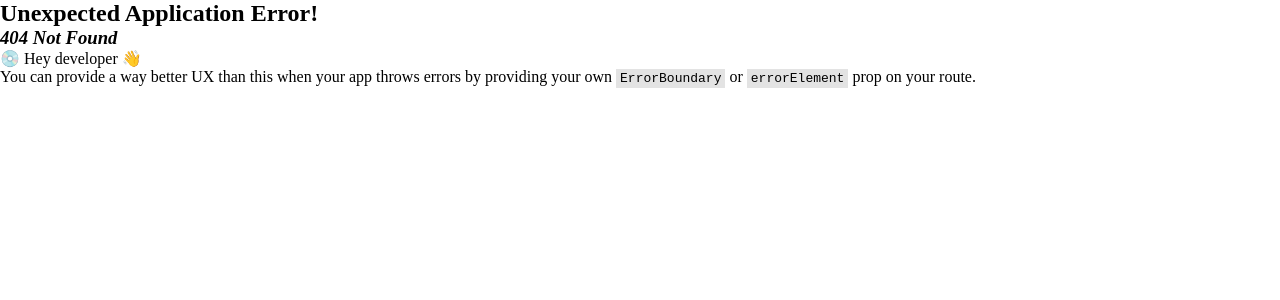
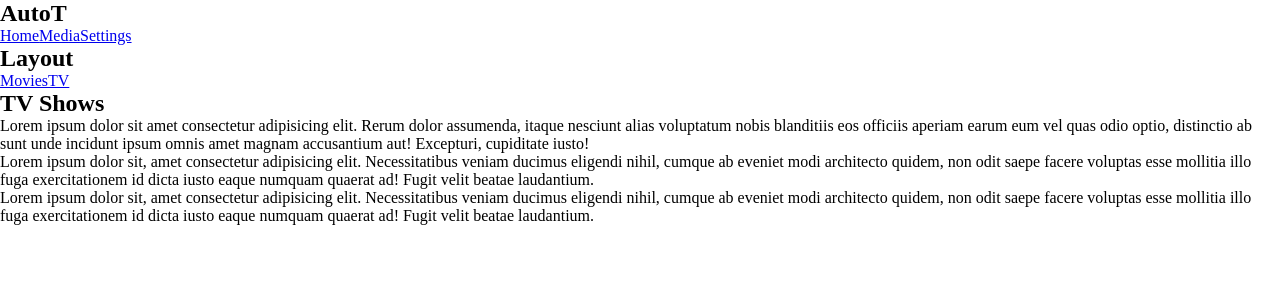
Before and after one commit to auto3t/auto3t, a JavaScript app in the folder frontend/: page /media/tv in a window 1280 px wide. Before the commit this address had no page. Shown: the top 300 px of the page. Built offline with nearby package versions, Linux system fonts and the light colour scheme; the HTML template or start-up script is replaced by a standard one.

Commit message:
add media with subpages

```diff
--- a/frontend/src/App.js
+++ b/frontend/src/App.js
@@ -5,14 +5,24 @@
   createRoutesFromElements,
 } from 'react-router-dom';
 
+// pages
 import Home from './pages/Home';
 import Settings from './pages/Settings';
+import Movies from './pages/media/Movies';
+import TVShows from './pages/media/TVShows';
+
+// layouts
 import RootLayout from './layouts/RootLayout';
+import MediaRootLayout from './layouts/MediaLayout';
 
 const router = createBrowserRouter(
   createRoutesFromElements(
     <Route path='/' element={<RootLayout />}>
       <Route index  element={<Home />}/>
+      <Route path='media' element={<MediaRootLayout />}>
+        <Route path='movie' element={<Movies />} />
+        <Route path='tv' element={<TVShows />} />
+      </Route>
       <Route path='settings' element={<Settings />}/>
     </Route>
   )
--- /dev/null
+++ b/frontend/src/layouts/MediaLayout.js
@@ -0,0 +1,14 @@
+import { NavLink, Outlet } from "react-router-dom";
+
+export default function MediaRootLayout() {
+    return (
+        <div>
+            <h2>Layout</h2>
+            <nav>
+                <NavLink to="movie">Movies</NavLink>
+                <NavLink to="tv">TV</NavLink>
+            </nav>
+            <Outlet />
+        </div>
+    )
+}
--- a/frontend/src/layouts/RootLayout.js
+++ b/frontend/src/layouts/RootLayout.js
@@ -7,6 +7,7 @@
         <nav>
           <h1>AutoT</h1>
           <NavLink to="/">Home</NavLink>
+          <NavLink to="media">Media</NavLink>
           <NavLink to="settings">Settings</NavLink>
         </nav>
       </header>
--- /dev/null
+++ b/frontend/src/pages/media/Movies.js
@@ -0,0 +1,10 @@
+export default function Movies() {
+  return (
+    <div className="movies">
+      <h2>Movies</h2>
+      <p>Lorem ipsum dolor sit amet consectetur adipisicing elit. Rerum dolor assumenda, itaque nesciunt alias voluptatum nobis blanditiis eos officiis aperiam earum eum vel quas odio optio, distinctio ab sunt unde incidunt ipsum omnis amet magnam accusantium aut! Excepturi, cupiditate iusto!</p>
+      <p>Lorem ipsum dolor sit, amet consectetur adipisicing elit. Necessitatibus veniam ducimus eligendi nihil, cumque ab eveniet modi architecto quidem, non odit saepe facere voluptas esse mollitia illo fuga exercitationem id dicta iusto eaque numquam quaerat ad! Fugit velit beatae laudantium.</p>
+      <p>Lorem ipsum dolor sit, amet consectetur adipisicing elit. Necessitatibus veniam ducimus eligendi nihil, cumque ab eveniet modi architecto quidem, non odit saepe facere voluptas esse mollitia illo fuga exercitationem id dicta iusto eaque numquam quaerat ad! Fugit velit beatae laudantium.</p>
+    </div>
+  )
+}
--- /dev/null
+++ b/frontend/src/pages/media/TVShows.js
@@ -0,0 +1,10 @@
+export default function TVShows() {
+  return (
+    <div className="tvshows">
+      <h2>TV Shows</h2>
+      <p>Lorem ipsum dolor sit amet consectetur adipisicing elit. Rerum dolor assumenda, itaque nesciunt alias voluptatum nobis blanditiis eos officiis aperiam earum eum vel quas odio optio, distinctio ab sunt unde incidunt ipsum omnis amet magnam accusantium aut! Excepturi, cupiditate iusto!</p>
+      <p>Lorem ipsum dolor sit, amet consectetur adipisicing elit. Necessitatibus veniam ducimus eligendi nihil, cumque ab eveniet modi architecto quidem, non odit saepe facere voluptas esse mollitia illo fuga exercitationem id dicta iusto eaque numquam quaerat ad! Fugit velit beatae laudantium.</p>
+      <p>Lorem ipsum dolor sit, amet consectetur adipisicing elit. Necessitatibus veniam ducimus eligendi nihil, cumque ab eveniet modi architecto quidem, non odit saepe facere voluptas esse mollitia illo fuga exercitationem id dicta iusto eaque numquam quaerat ad! Fugit velit beatae laudantium.</p>
+    </div>
+  )
+}
```
Also changed, not shown: frontend/src/pages/Movies.js (deleted), frontend/src/pages/TVShows.js (deleted).
